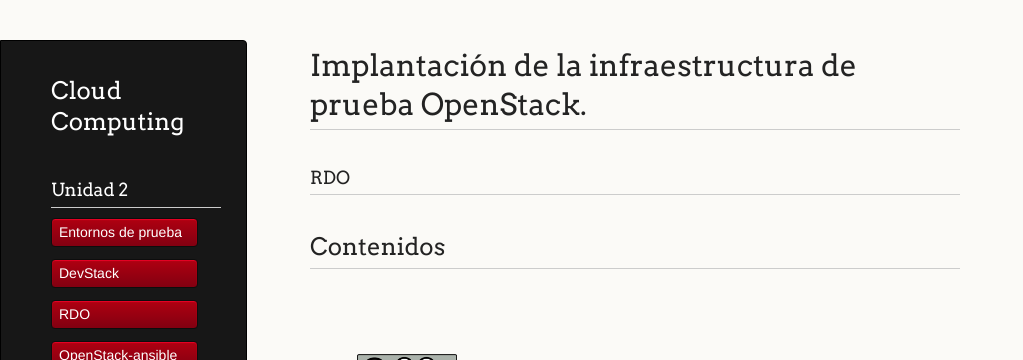
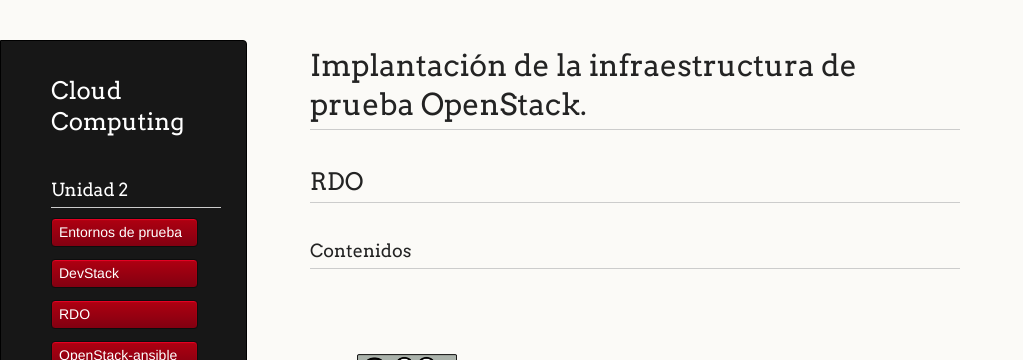
Before and after one commit to iesgn/cloud, a Jekyll site: the page built from curso/u2/rdo.md, in a window 1280 px wide. Shown: the top 360 px of the page, without its empty margins (0-1023 px from the left). Built offline with Jekyll 4.4.1, drawn with Linux system fonts in a browser that asks for light colours.

Commit message:
Arreglos menores u2

```diff
--- a/curso/u2/rdo.md
+++ b/curso/u2/rdo.md
@@ -6,6 +6,6 @@ menu:
   - Aplicaciones
 ---
 
-### RDO
+## RDO
 
-##Contenidos
+###Contenidos
```
